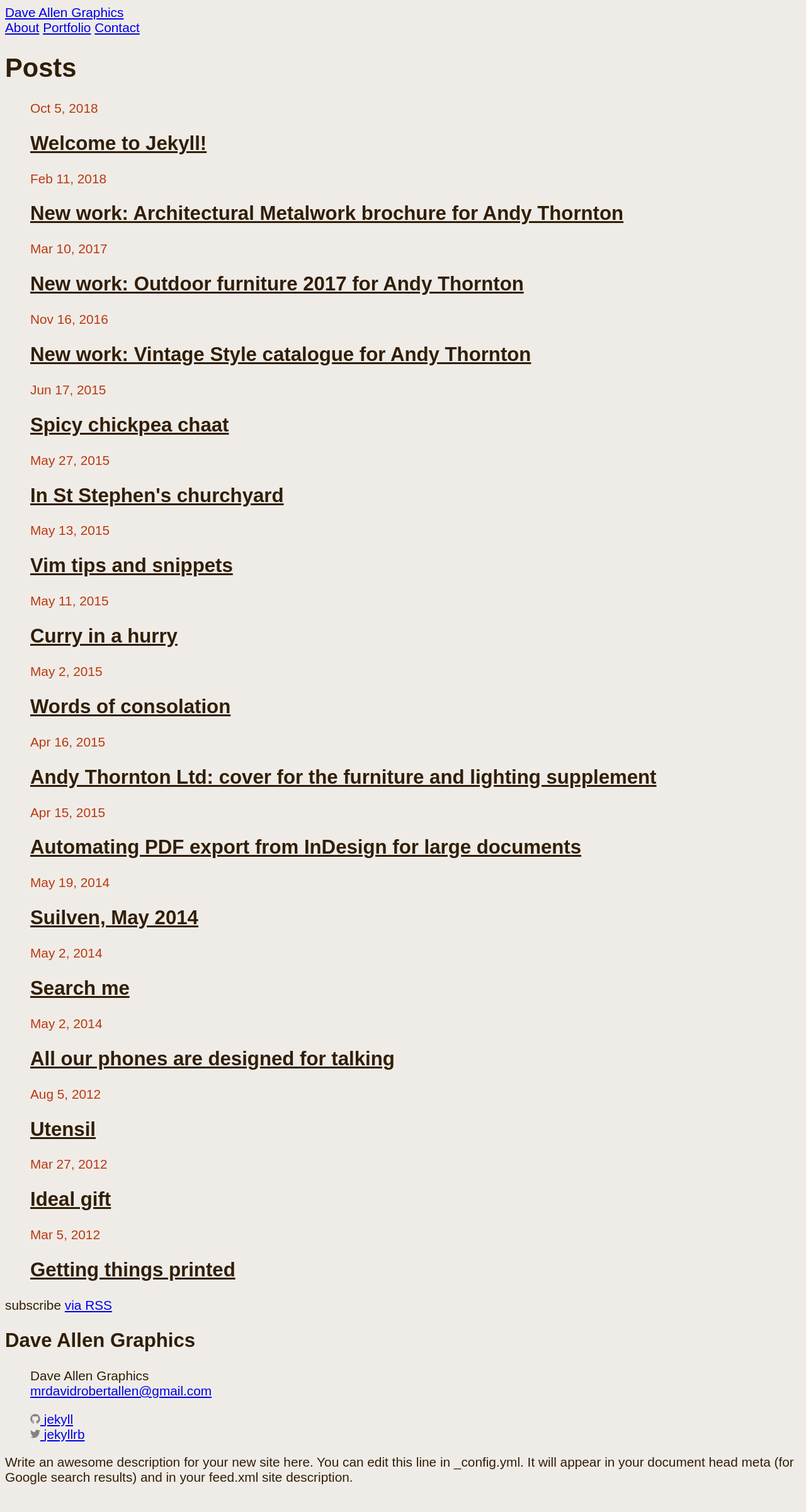
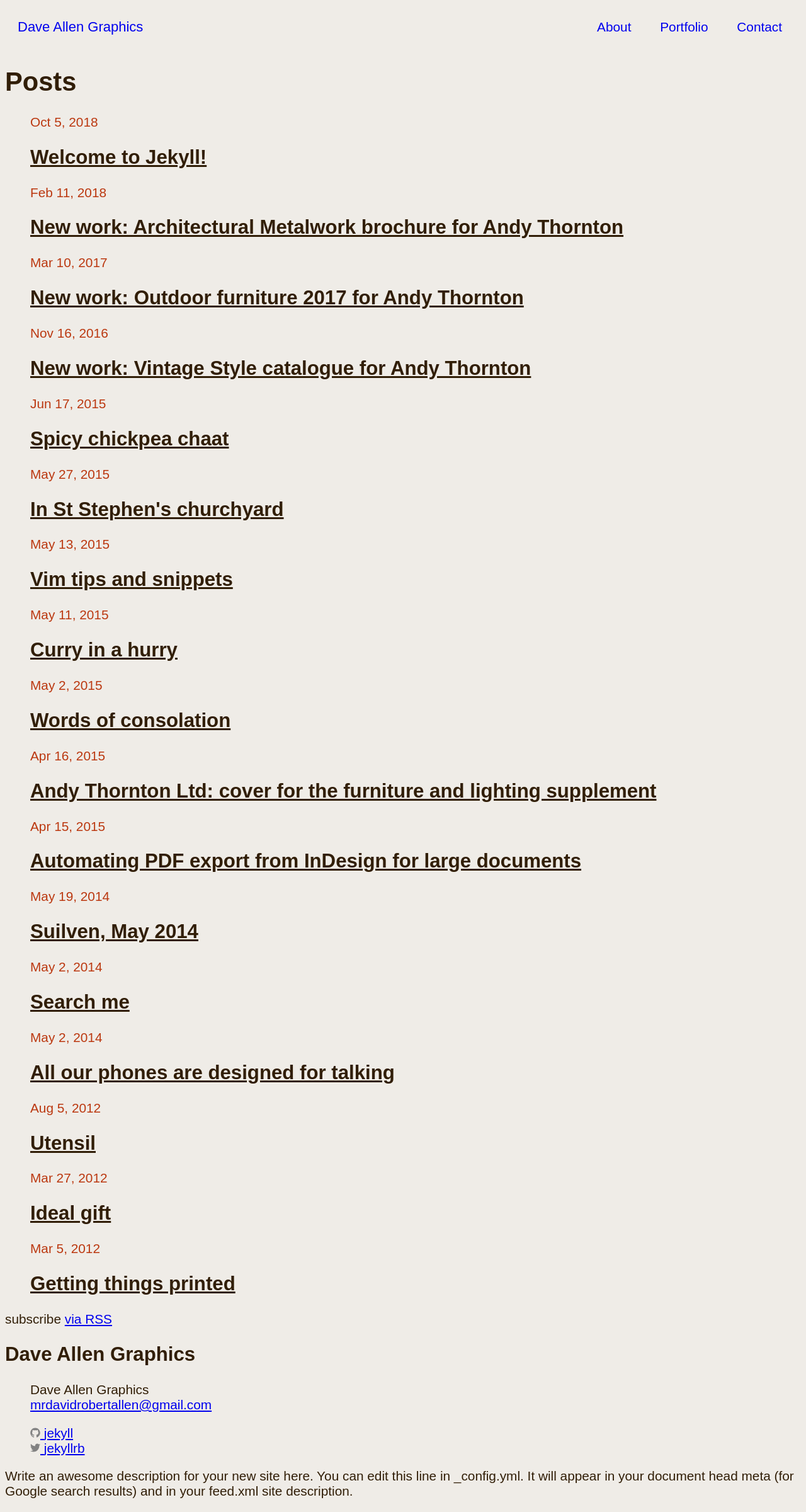
Before and after one commit to vimallen/gridbert, a Jekyll site: the page built from index.md, in a window 1280 px wide. Shown: the whole page at 63% size. Built offline with Jekyll 4.4.1, drawn with Linux system fonts in a browser that asks for light colours; before the commit the page ends 2378 px from its top, so only the background shows below that.

Commit message:
Nav done for desktop

```diff
--- a/_includes/header.html
+++ b/_includes/header.html
@@ -1,11 +1,12 @@
 <header class="site-header">
 <link href="https://fonts.googleapis.com/css?family=Source+Sans+Pro:400,700" rel="stylesheet">
 
-  <div class="wrapper">
+  <nav class="navbar">
 
     <a class="site-title" href="{{ site.baseurl }}/">{{ site.title }}</a>
 
-    <nav class="site-nav">
+    <ul class="site-nav">
+    <li>
         {% for page in site.pages %}
 				{% unless page.exclude_from_nav %}
           {% if page.title %}
@@ -13,7 +14,8 @@
           {% endif %}
 			{% endunless %}
         {% endfor %}
-    </nav>
+        </li>
+    </ul>
 
   </div>
 
--- a/assets/main.scss
+++ b/assets/main.scss
@@ -40,4 +40,39 @@ a.post-link {
   body {
     font-size: 130%;
   }
+  .site-title {
+    display: inline-block;
+    font-size: 22px;
+    margin-top: 10px;
+    margin-left: 20px;
+  }
+  .site-nav li {
+    text-align: center;
+    margin: 15px auto;
+  }
+  .navbar {
+    display: flex;
+    justify-content: space-between;
+    padding-bottom: 0;
+    height: 70px;
+    align-items: center;
+  }
+  .site-nav {
+    display: flex;
+    margin-right: 30px;
+    flex-direction: row;
+    justify-content: flex-end;
+  }
+  .site-nav li {
+    margin: 0;
+  }
+  .page-link {
+    margin-left: 40px;
+  }
+  .site-title {
+    margin-top: 0;
+  }
+  .navbar a {
+    text-decoration: none;
+  }
 }
```
